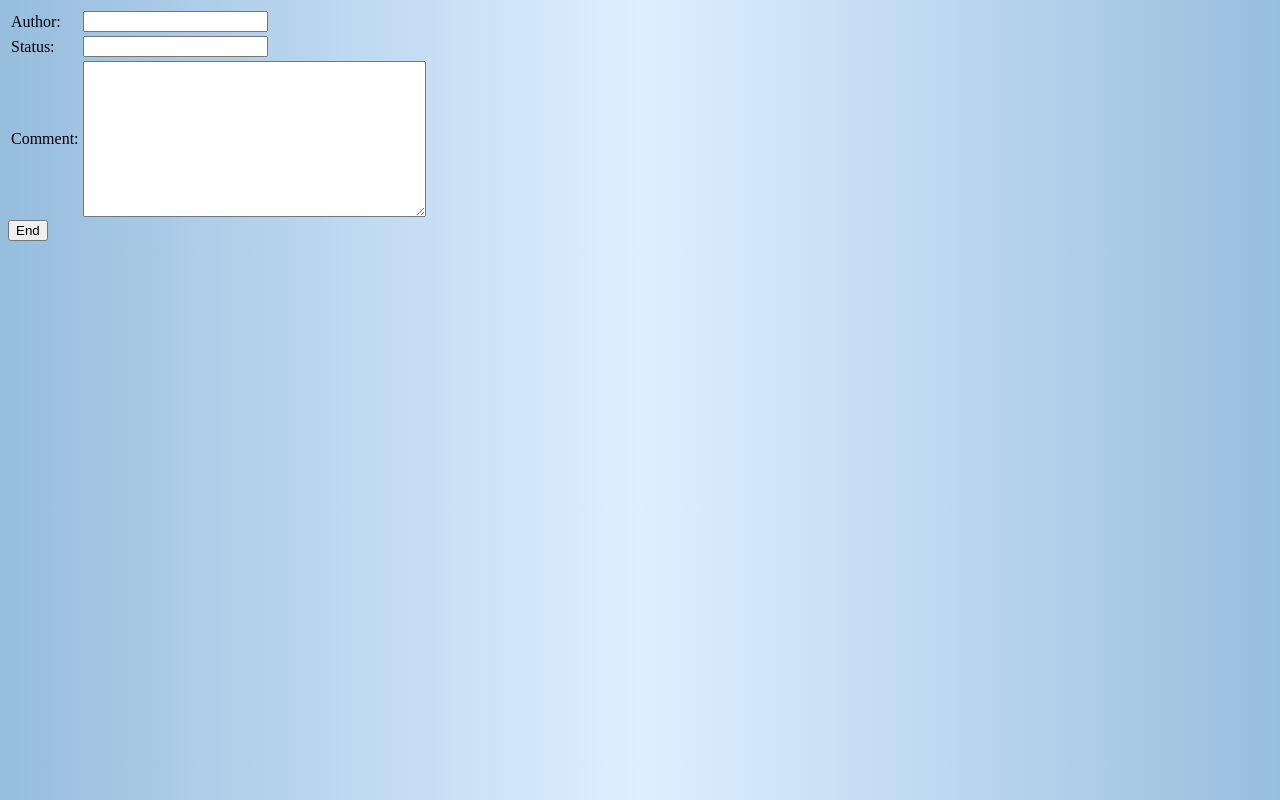
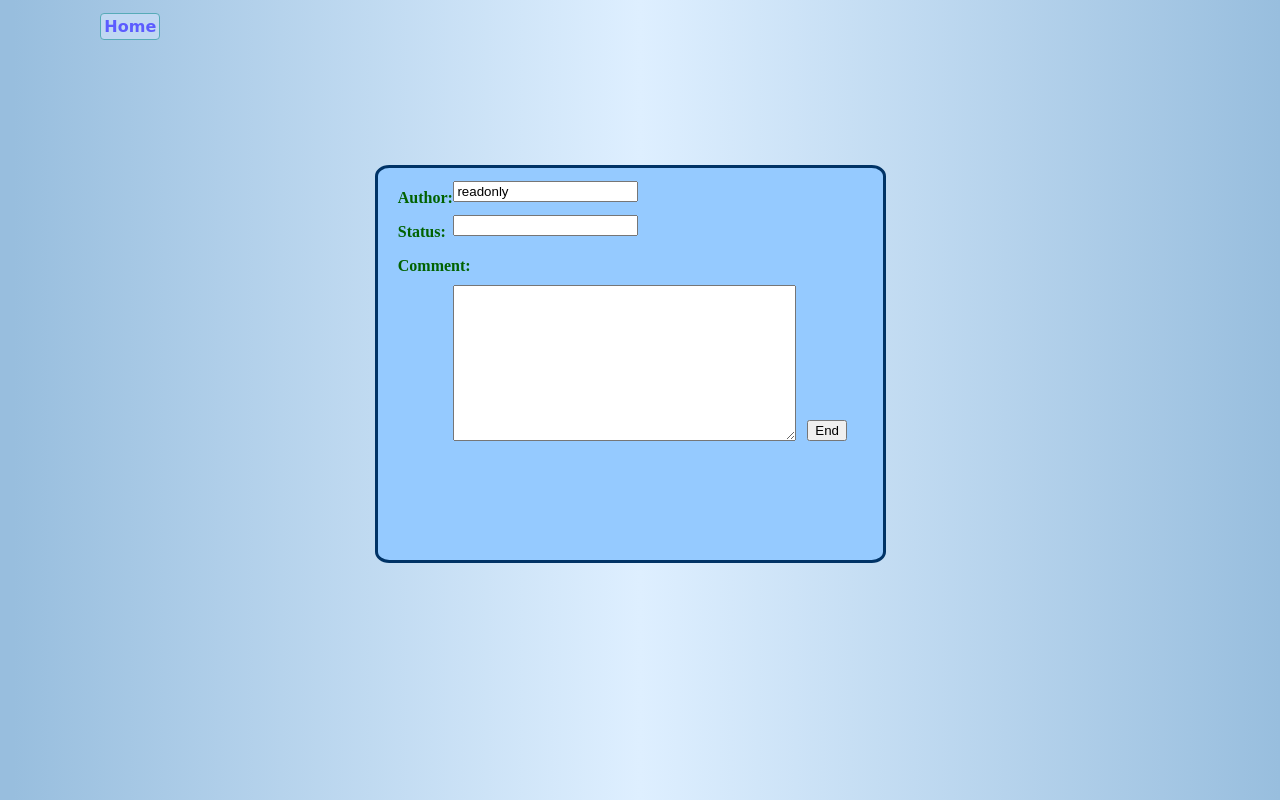
Before and after one commit to jonavargas/BlogCI, a CodeIgniter app: the page made by application/views/editComment.php in a window 1280 px wide. Run offline with CodeIgniter, Linux system fonts and the light colour scheme; data that the repository does not hold is empty.

Commit message:
Biografía CSS
Biografía con CSS y editor de comentario

```diff
--- a/application/config/routes.php
+++ b/application/config/routes.php
@@ -42,6 +42,5 @@
 $route['404_override'] = '';
 $route['mantComments/maintenance/(:num)'] = 'mantComments';//cuando no sea la primera página
 $route['mantComments/maintenance'] = 'mantComments';//cuando sea la primera página
-
 /* End of file routes.php */
 /* Location: ./application/config/routes.php */
--- a/application/controllers/mantComments.php
+++ b/application/controllers/mantComments.php
@@ -1,4 +1,4 @@
-<?php
+<?php if ( ! defined('BASEPATH')) exit('No direct script access allowed');
 
 class MantComments extends CI_Controller {
 
--- a/application/controllers/post.php
+++ b/application/controllers/post.php
@@ -5,10 +5,12 @@
 	public function __construct(){
 		parent::__construct();
 		$this->load->model('post_model');
+		$this->load->model('biography_model');
 	}
 
 	public function index(){
 		$data['posts'] = $this->post_model->getPosts();		// obtiene los posts
+		$data['data'] = $this->biography_model->getBiography();
 		$this->load->view('showPosts', $data);
 	}
 
--- a/application/models/comments_model.php
+++ b/application/models/comments_model.php
@@ -9,7 +9,7 @@
 	//Se optinen los comentarios que sean pertenecientes al id del post elegido.
 	public function getComments($id){
 		$this->db->where('id_post', $id);
-		$this->db->order_by("date", "desc");
+		$this->db->order_by("date", "asc");
 		return $this->db->get('comments')->result();
 	}
 
--- a/application/models/mantPost_model.php
+++ b/application/models/mantPost_model.php
@@ -12,6 +12,7 @@
 	}
 
 	function getPost($id) {
+		$this->db->order_by("date", "desc");
 		$this->db->select('id, creator, title, content');
 		$this->db->from('post');
 		$this->db->where('id = ' . $id);
--- a/application/models/post_model.php
+++ b/application/models/post_model.php
@@ -3,7 +3,8 @@
 class Post_model extends CI_Model {
 
 	public function getPosts(){
-		$this->db->order_by('date DESC');
+		$this->db->order_by("date", "desc");
+
 		return $this->db->get('post')->result();
 	}
 
--- a/application/views/comments.php
+++ b/application/views/comments.php
@@ -20,7 +20,7 @@
 
 	<?=form_hidden('id_post', $this->uri->segment(3))?>
 	<?=form_textarea('comment')?>
-	<?=form_submit('submit','Add Comment')?>
+	<?=form_submit('submit','Comment')?>
 	<?=form_close()?>
 
 	<?php
--- a/application/views/editComment.php
+++ b/application/views/editComment.php
@@ -1,31 +1,23 @@
 <html>
     <head>
-        <title></title>
+        <title>Post</title>
+        <?php include('menu.php');?>
     </head>
     <link rel="stylesheet" type="text/css" href=<?php echo base_url('assets/style.css'); ?>>
     <body>
-        <head>
-            <title></title>
-        </head>
         <body>
             <?=form_open(base_url().'mantComments/edit/')?>
             <form name="edit" action="http://localhost/BlogCodeIgniter/mantComments/edit/" method="POST">
-                <table>
-                    <tr>
-                        <td>Author: </td>
-                        <td><?php echo form_input('txtCreator', $comment[0]->creator); ?></td>
-                    </tr>
-                    <tr>
-                        <td>Status: </td>
-                        <td><?php echo form_input('txtStatus', $comment[0]->status); ?></td>
-                    </tr>
-                    <tr>
-                        <td>Comment: </td>
-                        <td><?php echo form_textarea('txtComment', $comment[0]->comment); ?></td>
-                    </tr>
-                </table>
-                <?php echo form_hidden('idComment', $comment[0]->id) ?>
-                <?php echo form_submit('','End') ?>
+                        <div class='editC'>
+                            <div class='labelEd'><b>Author: </b></div>
+                            <div class='inputAuthorEd'><b><input name="txtCreator" value= <?php echo $comment[0]->creator ?> readonly></b></div>
+                            <div class='labelEd'><b>Status: </b></div>
+                            <div class='inputStatusEd'><b><?php echo form_input('txtStatus', $comment[0]->status); ?></b></div>
+                            <div class='labelEd'><b>Comment: </b></div>
+                            <div class='inputCommentEd'><b><?php echo form_textarea('txtComment', $comment[0]->comment); ?></b></div>
+                            <?php echo form_hidden('idComment', $comment[0]->id) ?>
+                            <div class='btnEdit'><?php echo form_submit('','End') ?> </div>
+                        </div>
             </form>
     </body>
     </body>
--- a/application/views/editPost.php
+++ b/application/views/editPost.php
@@ -1,12 +1,9 @@
 <html>
     <head>
-        <title></title>
+        <title>Comment</title>
     </head>
     <link rel="stylesheet" type="text/css" href=<?php echo base_url('assets/style.css'); ?>>
     <body>
-        <head>
-            <title></title>
-        </head>
         <body>
             <?=form_open(base_url() . 'mantPost/edit/')?>
             <form name="edit" action="http://localhost/BlogCodeIgniter/mantPost/edit" method="POST">
--- a/application/views/mantPost.php
+++ b/application/views/mantPost.php
@@ -3,7 +3,7 @@
 <head>
 	<link rel="stylesheet" type="text/css" href=<?php echo base_url('assets/style.css'); ?>>
 	<meta charset="utf-8">
-	<title>Maintenance</title>
+	<title>Edit Posts</title>
 </head>
 <header>
 	<?php include('menu.php');?>
@@ -24,7 +24,7 @@
 				<div class='0labelPost'><b>Comment: </b></div>
 				<div class='0inputComment'><b><?=$data->content?></b></div>
 				<div class='0inputDate'><b><?=$data->date?></b></div>
-				<div><input type="hidden" name="edit" value= '<?=$data->id?>'/></div>
+				<div><input type="radio" name="edit" value= '<?=$data->id?>'/></div>
 				<div class='0delete'><?php echo anchor(base_url().'mantPost/delete/'. $data->id,'Delete') ?></div>
 				<div class='0acept'><input type="submit" name="button" value="Edit" /></div>
 			</div>
--- a/application/views/mantenance.php
+++ b/application/views/mantenance.php
@@ -3,7 +3,7 @@
 <head>
 	<link rel="stylesheet" type="text/css" href=<?php echo base_url('assets/style.css'); ?>>
 	<meta charset="utf-8">
-	<title>Maintenance</title>
+	<title>Edit Comments</title>
 </head>
 <header>
 	<?php include('menu.php');?>
@@ -17,7 +17,6 @@
 			<div id="pag">
 
 		        <?php if($comments){ ?>
-
 
 					<?php foreach ($comments as $comment):?>
 					<?php if($comment->status == 'disable'){ ?>
--- a/application/views/menu.php
+++ b/application/views/menu.php
@@ -13,8 +13,8 @@
 						echo '<li>' . anchor(base_url()."user/logout/", "Logout").'</li>';
 						echo '<li>' . anchor(base_url(), 'Home').'</li>';
 						echo '<li>' . anchor(base_url().'post/newPost/', 'New Post').'</li>';
-						echo '<li>' . anchor(base_url().'mantComments/maintenance', 'Mant Commets').'</li>';
-						echo '<li>' . anchor(base_url().'mantPost/maintenance', 'Mant Post').'</li>';
+						echo '<li>' . anchor(base_url().'mantComments/maintenance', 'Edit Commets').'</li>';
+						echo '<li>' . anchor(base_url().'mantPost/maintenance', 'Edit Posts').'</li>';
 					}
 					elseif (!$this->session->userdata('is_logged_in')){
 						echo '<li>' . anchor(base_url(), 'Home').'</li>';
--- a/assets/style.css
+++ b/assets/style.css
@@ -7,7 +7,7 @@
     text-decoration: none;
 }
 a:hover {
-    color: #00F400;
+    color: #930000;
 }
 body {
     background: rgb(152, 190, 222);
@@ -60,13 +60,6 @@
     transition: all 0.5s ease-out;
 }
 
-.title{
-	font-size: 150%;
-	color: #004000;
-	text-shadow: 0px 3px 8px #2a2a2a;
-	margin-top: -3%;
-	margin-left: 36%;
-}
 .login{
 	color: #004200;
 	width: 22%;
@@ -262,3 +255,127 @@
     font-family: Arial;
     color: #008000;
 }
+
+.title{
+    font-family: Buxton Sketch;
+    font-size: 420%;
+    color: #006600;
+    text-shadow: 3px 8px 8px #1B1B1B;
+    margin-top: -145%;
+    margin-left: 32%;
+    float: left;
+}
+
+.title:hover{
+    color: #800000;
+    text-shadow: 6px 10px 8px #1B1B1B;
+    -ms-transition: all 0.5s ease-out;
+    -moz-transition: all 0.5s ease-out;
+    -o-transition: all 0.5s ease-out;
+    -webkit-transition: all 0.5s ease-out;
+    transition: all 0.5s ease-out;
+}
+
+.biography{
+    width: 30%;
+    font-family: Arial;
+    margin-left: 67%;
+    margin-top: -144%;
+}
+
+.picture{
+    margin-left: 32%;
+    margin-bottom: 5%;
+    width: 40%;
+    height: 30%;
+    border-radius: 5%;
+}
+
+.info{
+    margin-top: 7%;
+    margin-left: 19.8%;
+    margin-bottom: 3%;
+    color: #008000;
+}
+
+.phoneText{
+    margin-left: 36%;
+    margin-right: 6%;
+    margin-top: -7.3%;
+    text-align: justify;
+}
+
+.emailText{
+    margin-left: 36%;
+    margin-right: 6%;
+    margin-top: -7.3%;
+    margin-bottom: 10%;
+    text-align: justify;
+}
+
+.bioText{
+    margin-left: 20%;
+    margin-right: 6%;
+    text-align: justify;
+}
+
+.social{
+    display: inline;
+    width: 30%;
+    height: 20%;
+    margin-left: 28%;
+    text-align: right;
+}
+
+.social img {
+    margin: 4px;
+    border: 5px solid #006600;
+    box-shadow: 4px 4px 4px rgba(0,0,0,0.2);
+    -webkit-box-shadow: 4px 4px 4px rgba(0,0,0,0.2);
+    -moz-box-shadow: 4px 4px 4px rgba(0,0,0,0.2);
+    -webkit-transition: all 0.5s ease-out;
+    -moz-transition: all 0.5s ease;
+    -o-transition: all 0.5s ease;
+}
+
+.social img:hover {
+    border: 5px solid #800000;
+    -webkit-transform: rotate(-7deg);
+    -moz-transform: rotate(-7deg);
+    -o-transform: rotate(-7deg);
+}
+
+.editC{
+    margin-left: 29%;
+    margin-top: 11%;
+    border-radius: 2.8%;
+    border-style: solid;
+    border-color: #003366;
+    width: 40%;
+    height: 50%;
+    background-color: #95CAFF;
+}
+
+.labelEd{
+    margin-top: 4%;
+    margin-left: 4%;
+    color: #006200;
+}
+
+.inputAuthorEd{
+    margin-left: 15%;
+    margin-top: -5%;
+}
+.inputStatusEd{
+    margin-left: 15%;
+    margin-top: -5%;
+}
+.inputCommentEd{
+    margin-top: 2%;
+    margin-left: 15%;
+}
+
+.btnEdit{
+    margin-top:  -4%;
+    margin-left: 85%;
+}
```
Also changed, not shown: application/models/biography_model.php (added, +10 -0 lines), application/views/showPosts.php (+26 -0 lines), assets/img/facebook.png (added), assets/img/gplus.png (added), assets/img/jon.jpg (added), assets/img/twitter.png (added), assets/img/youtube.png (added).
